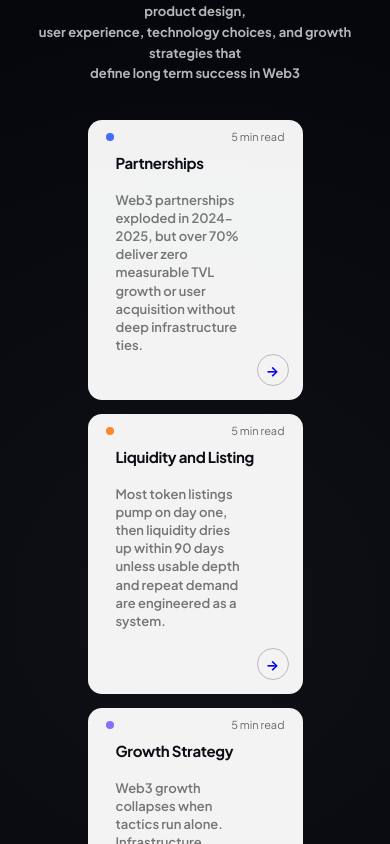
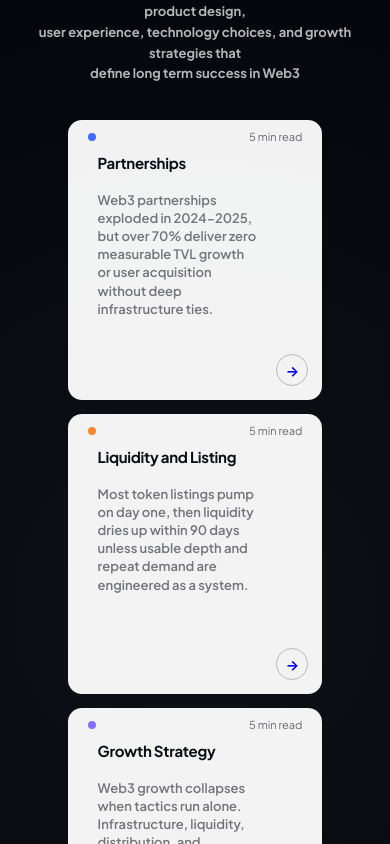
Before and after one commit to Aniefiok-Malachy/puisnexus, a React (Create React App) app: page / in a window 390 px wide. Shown: the part 8060-8904 px from the top of the page. Built offline with nearby package versions, Linux system fonts and the light colour scheme.

Commit message:
Ready to Deploy on Vercel

```diff
--- a/src/Components/Blog/Blog.css
+++ b/src/Components/Blog/Blog.css
@@ -228,9 +228,9 @@
   .blog-card {
     aspect-ratio: auto;
     min-height: 260px;
-    padding: 10px 18px;
+    padding: 10px 20px;
     margin: auto;
-    width: 50%;
+    width: 60%;
   }
 
   .blog-title {
@@ -240,7 +240,7 @@
   }
 
   .blog-excerpt {
-    font-size: 14px;
+    font-size: 15px;
     padding-left: 10px;
 
   }
```
